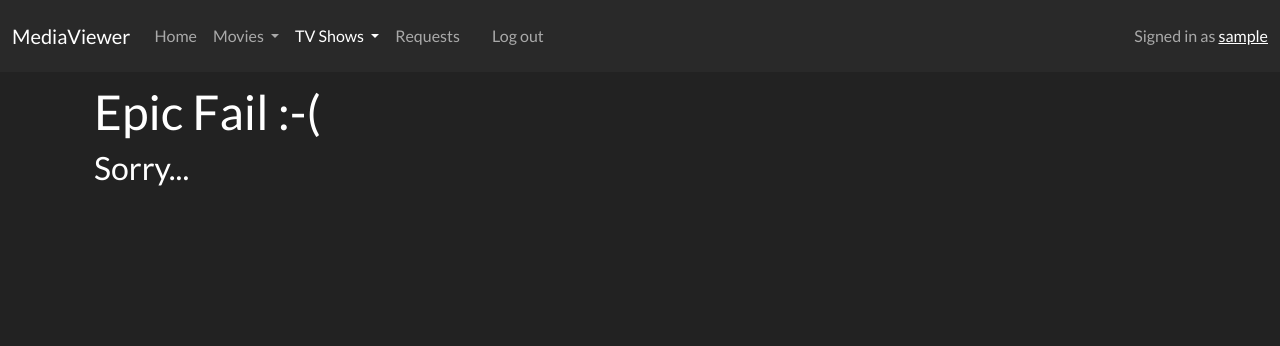
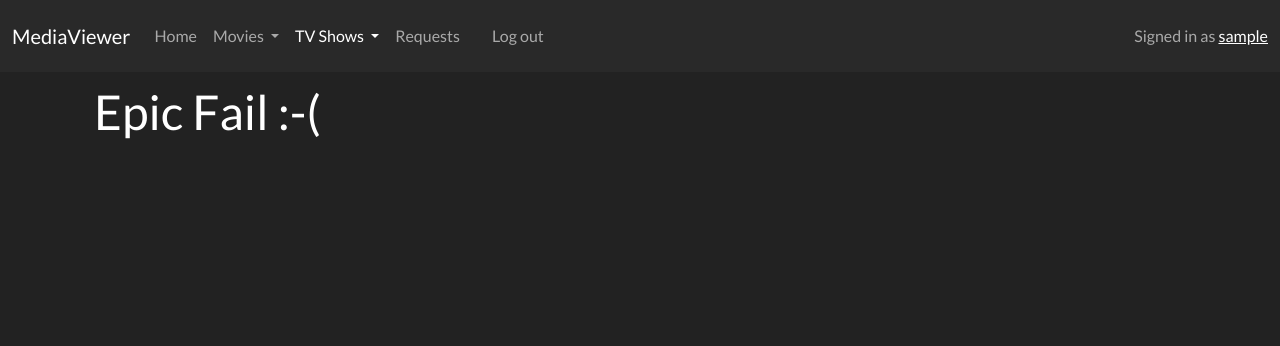
Before and after one commit to kyokley/MediaWaiter, a Python web app: template templates/error.html in a window 1280 px wide. Shown: the top 346 px of the page. Run offline with Jinja, Linux system fonts and the light colour scheme; the template is opened without the code that fills it: most values are stand-ins (such as "Sample title", 1, 10 or a date in 2020); some libraries are stand-ins or nearby versions.

Commit message:
Fix error page

```diff
--- a/templates/error.html
+++ b/templates/error.html
@@ -2,15 +2,7 @@
 <html>
     <head>
         {% block head %}
-            <link href="/assets/waiter.css" rel="stylesheet">
-            <link href="/bootswatch-dist/css/bootstrap.min.css" rel="stylesheet">
-            <link href="/datatables.net-bs/css/dataTables.bootstrap.min.css" rel="stylesheet">
-            <link href="/datatables.net-responsive-bs/css/responsive.bootstrap.min.css" rel="stylesheet">
-            <!-- <link href="/video-js/responsive-video-js.css" rel="stylesheet"> -->
-            <link href="https://vjs.zencdn.net/c/video-js.css" rel="stylesheet"> <!-- Uncomment above to host locally -->
-            <link rel="shortcut icon" type="image/png" href="/assets/favicon.ico"/>
-
-            <title>MediaViewer - {{title}}</title>
+            {{ super() }}
         {% endblock %}
     </head>
     <body>
@@ -20,16 +12,21 @@
 
         {% block jumbotron %}
             <div class="container">
-                <div class="jumbotron">
-                    <h1>Epic Fail :-(</h1>
+                <div class="row">
+                    <div class="col">
+                        <h1>Epic Fail :-(</h1>
+                    </div>
                 </div>
-                <h3>Sorry...</h3>
             </div>
         {% endblock %}
 
         {% block body %}
             <div class="container">
-                {{errorText}}
+                <div class="row">
+                    <div class="col">
+                        {{errorText}}
+                    </div>
+                </div>
             </div>
 
             {% block main_table %}
```
